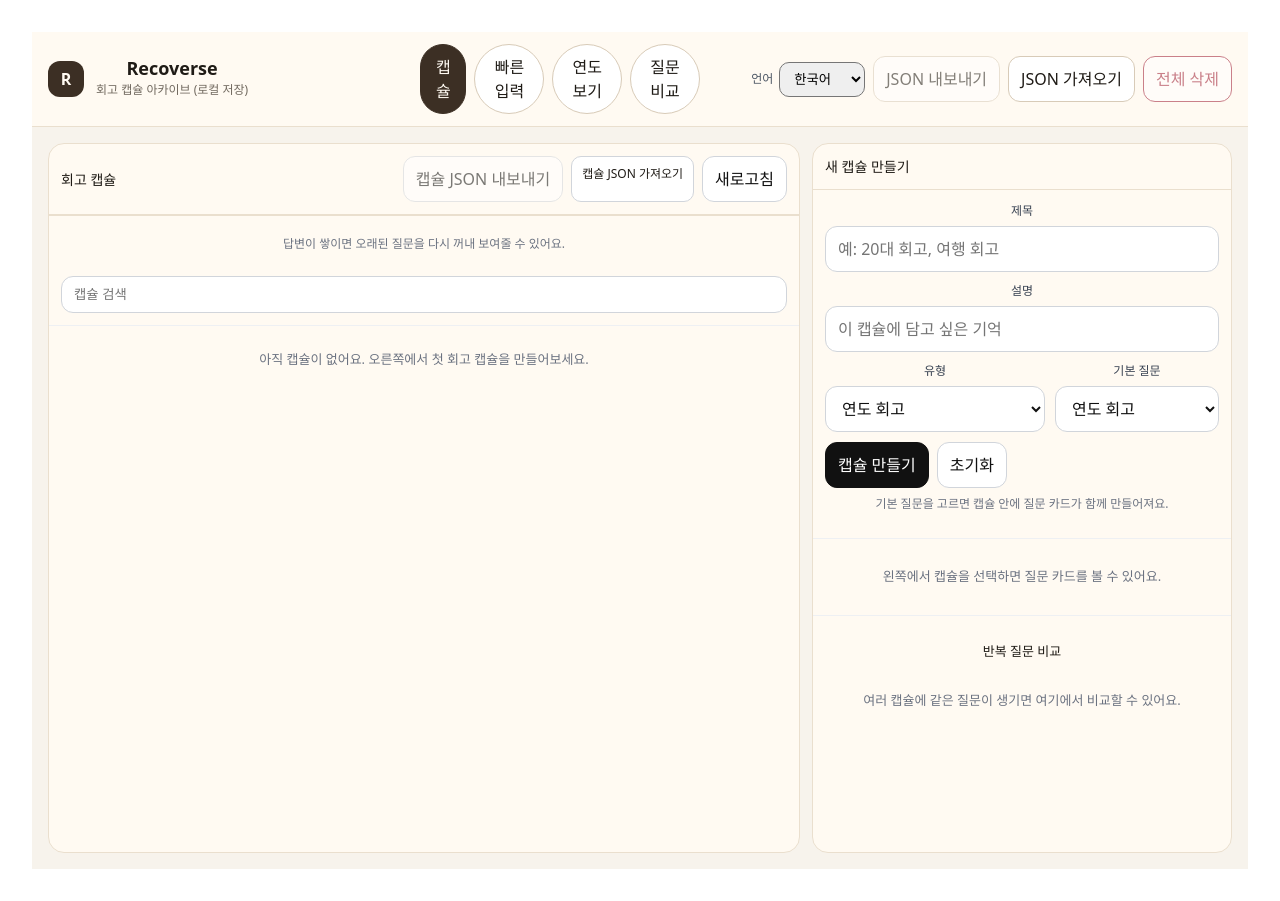
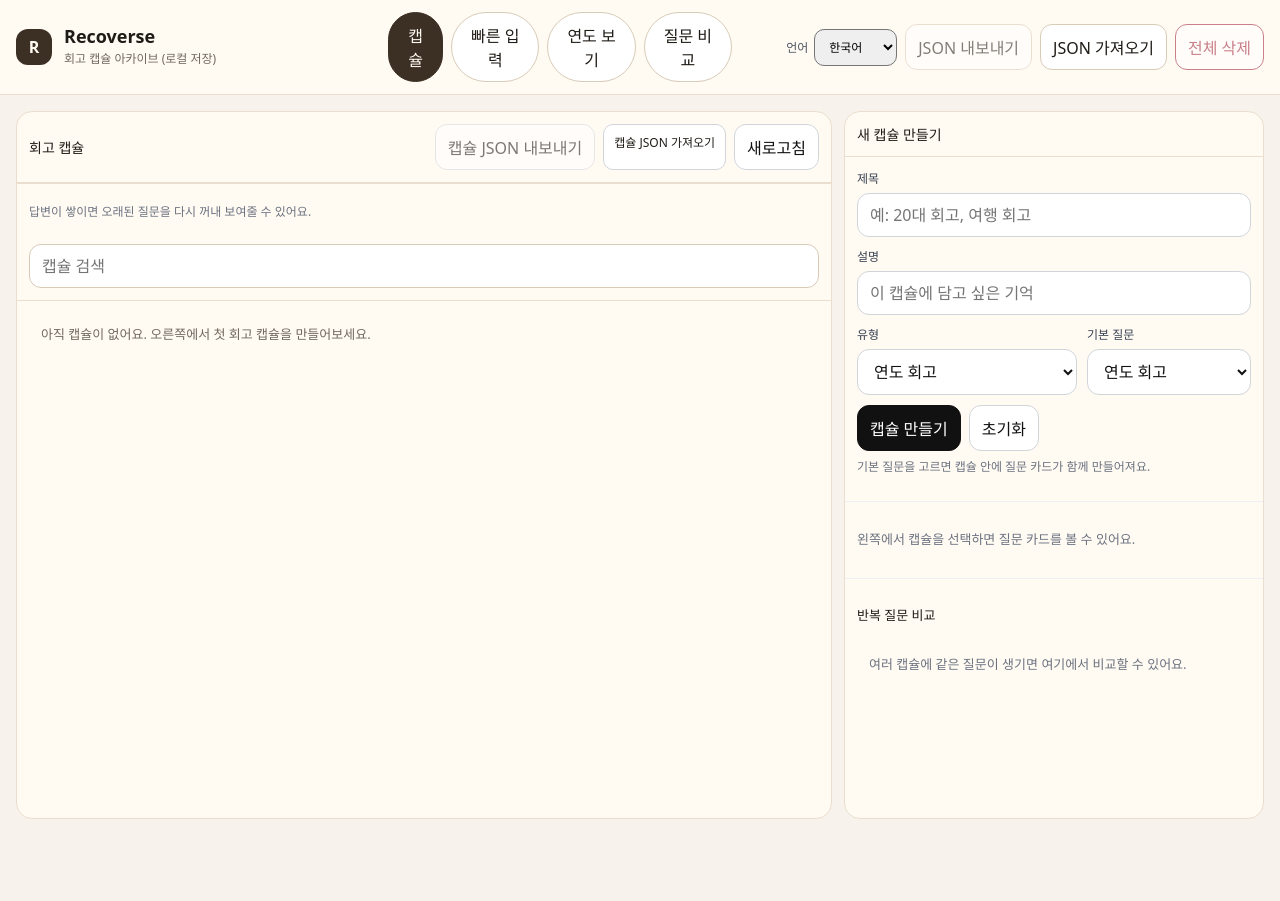
Before and after one commit to minmaxhap/recoverse, a Vue app in the folder recoverse-frontend/: page / in a window 1280 px wide. After the commit the page ends 835 px from the top, so only its background shows below. Built offline with nearby package versions, Linux system fonts and the light colour scheme.

Commit message:
Normalize shared UI styles

```diff
--- a/recoverse-frontend/src/App.vue
+++ b/recoverse-frontend/src/App.vue
@@ -1416,17 +1416,6 @@ function onFormKeydown(e: KeyboardEvent) {
 <style scoped>
 /* ===== Laptop-first (no mobile optimization) ===== */
 .app {
-  --color-page: #f7f3ec;
-  --color-surface: #fffaf2;
-  --color-paper: #ffffff;
-  --color-ink: #1f1b16;
-  --color-muted: #71695f;
-  --color-soft-border: #eadfce;
-  --color-border: #d8cbb8;
-  --color-primary: #3c2f24;
-  --color-primary-contrast: #fffaf2;
-  --color-danger: #9f1d35;
-
   min-height: 100vh;
   background: var(--color-page);
   color: var(--color-ink);
--- a/recoverse-frontend/src/components/CapsuleList.vue
+++ b/recoverse-frontend/src/components/CapsuleList.vue
@@ -74,7 +74,7 @@ defineEmits<{
 <style scoped>
 .panelHead {
   padding: 12px 12px;
-  border-bottom: 1px solid #eef0f3;
+  border-bottom: 1px solid var(--color-soft-border);
   display: flex;
   align-items: center;
   gap: 10px;
@@ -86,7 +86,7 @@ defineEmits<{
   width: 220px;
   padding: 10px 12px;
   border-radius: 12px;
-  border: 1px solid #d1d5db;
+  border: 1px solid var(--color-border);
   outline: none;
 }
 
@@ -104,18 +104,18 @@ defineEmits<{
 
 .rowItem {
   font: inherit;
-  color: #111;
+  color: var(--color-ink);
   cursor: pointer;
   text-align: left;
   border-radius: 14px;
-  border: 1px solid #e5e7eb;
-  background: #fff;
+  border: 1px solid var(--color-soft-border);
+  background: var(--color-paper);
   padding: 10px 12px;
 }
 
 .rowItem.active {
-  border-color: #111;
-  box-shadow: 0 0 0 1px #111 inset;
+  border-color: var(--color-primary);
+  box-shadow: 0 0 0 1px var(--color-primary) inset;
 }
 
 .rowTop {
@@ -135,13 +135,13 @@ defineEmits<{
   font-size: 11px;
   padding: 4px 8px;
   border-radius: 999px;
-  border: 1px solid #d1d5db;
-  color: #6b7280;
+  border: 1px solid var(--color-border);
+  color: var(--color-muted);
 }
 
 .rowSub {
   margin-top: 6px;
-  color: #6b7280;
+  color: var(--color-muted);
   font-size: 12px;
 }
 
@@ -150,7 +150,7 @@ defineEmits<{
 }
 
 .empty {
-  color: #6b7280;
+  color: var(--color-muted);
   font-size: 13px;
   padding: 14px;
   line-height: 1.5;
--- a/recoverse-frontend/src/components/CapsuleProgress.vue
+++ b/recoverse-frontend/src/components/CapsuleProgress.vue
@@ -29,7 +29,7 @@ const percent = computed(() =>
 
 <style scoped>
 .progressBox {
-  border: 1px solid #e5e7eb;
+  border: 1px solid var(--color-soft-border);
   border-radius: 12px;
   padding: 10px;
   display: grid;
@@ -53,20 +53,20 @@ const percent = computed(() =>
   font-size: 11px;
   padding: 4px 8px;
   border-radius: 999px;
-  border: 1px solid #d1d5db;
-  color: #6b7280;
+  border: 1px solid var(--color-border);
+  color: var(--color-muted);
 }
 
 .progressTrack {
   height: 8px;
   border-radius: 999px;
-  background: #eef0f3;
+  background: var(--color-soft-border);
   overflow: hidden;
 }
 
 .progressFill {
   height: 100%;
   border-radius: inherit;
-  background: #111;
+  background: var(--color-primary);
 }
 </style>
--- a/recoverse-frontend/src/style.css
+++ b/recoverse-frontend/src/style.css
@@ -1,79 +1,51 @@
 :root {
-  font-family: system-ui, Avenir, Helvetica, Arial, sans-serif;
-  line-height: 1.5;
-  font-weight: 400;
+  --color-page: #f7f3ec;
+  --color-surface: #fffaf2;
+  --color-paper: #ffffff;
+  --color-ink: #1f1b16;
+  --color-muted: #71695f;
+  --color-soft-border: #eadfce;
+  --color-border: #d8cbb8;
+  --color-primary: #3c2f24;
+  --color-primary-contrast: #fffaf2;
+  --color-danger: #9f1d35;
+  --color-chip: #f1eadf;
 
-  color-scheme: light dark;
-  color: rgba(255, 255, 255, 0.87);
-  background-color: #242424;
-
+  font-family: system-ui, -apple-system, Segoe UI, Roboto, sans-serif;
+  color: var(--color-ink);
+  background: var(--color-page);
   font-synthesis: none;
   text-rendering: optimizeLegibility;
   -webkit-font-smoothing: antialiased;
   -moz-osx-font-smoothing: grayscale;
 }
 
-a {
-  font-weight: 500;
-  color: #646cff;
-  text-decoration: inherit;
-}
-a:hover {
-  color: #535bf2;
+* {
+  box-sizing: border-box;
 }
 
 body {
   margin: 0;
-  display: flex;
-  place-items: center;
   min-width: 320px;
   min-height: 100vh;
+  background: var(--color-page);
 }
 
-h1 {
-  font-size: 3.2em;
-  line-height: 1.1;
+button,
+input,
+textarea,
+select {
+  font: inherit;
 }
 
 button {
-  border-radius: 8px;
-  border: 1px solid transparent;
-  padding: 0.6em 1.2em;
-  font-size: 1em;
-  font-weight: 500;
-  font-family: inherit;
-  background-color: #1a1a1a;
   cursor: pointer;
-  transition: border-color 0.25s;
-}
-button:hover {
-  border-color: #646cff;
-}
-button:focus,
-button:focus-visible {
-  outline: 4px auto -webkit-focus-ring-color;
 }
 
-.card {
-  padding: 2em;
+button:disabled {
+  cursor: not-allowed;
 }
 
 #app {
-  max-width: 1280px;
-  margin: 0 auto;
-  padding: 2rem;
-  text-align: center;
+  min-height: 100vh;
 }
-
-@media (prefers-color-scheme: light) {
-  :root {
-    color: #213547;
-    background-color: #ffffff;
-  }
-  a:hover {
-    color: #747bff;
-  }
-  button {
-    background-color: #f9f9f9;
-  }
-}
```
Also changed, not shown: 1 other file (tests, documents, lock files or other folders).
